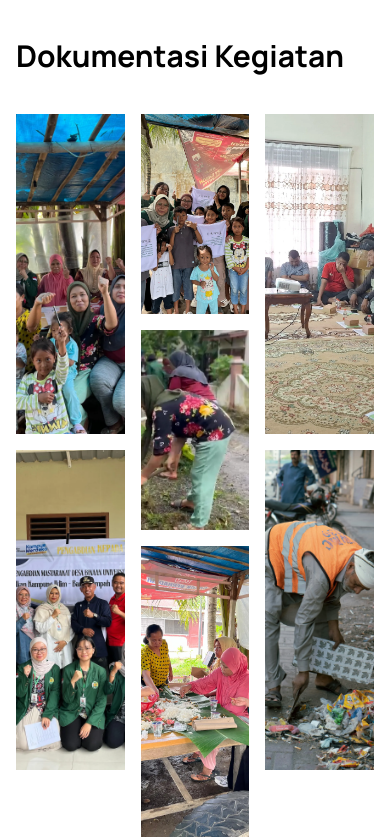
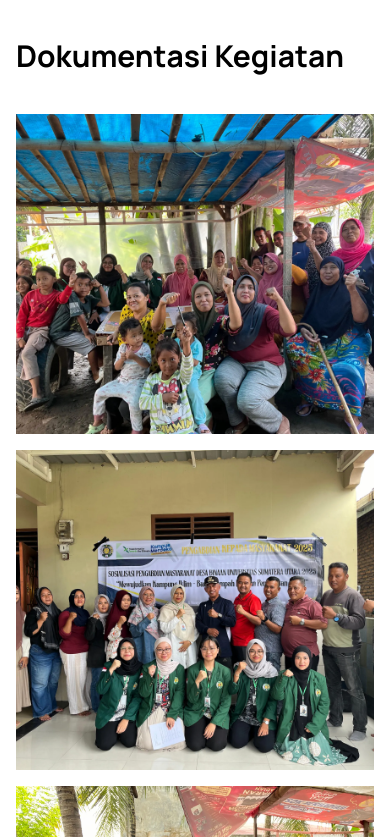
Before and after one commit to Bank-Sampah-Bandar-Khalipah/web-page, a React (Vite) app: page /about in a window 390 px wide. Shown: the part 2287-3124 px from the top of the page. Built offline with nearby package versions, Linux system fonts and the light colour scheme.

Commit message:
perbaikan responsive

```diff
--- a/src/Components/AboutPage/GaleryAbout.jsx
+++ b/src/Components/AboutPage/GaleryAbout.jsx
@@ -13,7 +13,7 @@ const GaleryAbout = () => {
     <section className='container mx-auto section-spacing'>
         <div className='space-y-10'>
             <h1 className='text-3xl font-bold'>Dokumentasi Kegiatan</h1>
-            <div class="grid grid-cols-3 gap-4">
+            <div class="grid md:grid-cols-3 gap-4">
                 <div className='space-y-4'>
                     <img src={Img1} alt="" className='w-full h-80 object-cover'/>
                     <img src={Img2} alt="" className='w-full h-80 object-cover'/>
--- a/src/Components/EducationPage/AchivementEdu.jsx
+++ b/src/Components/EducationPage/AchivementEdu.jsx
@@ -38,7 +38,7 @@ const AchivementEdu = () => {
         </div>
         <div className='text-center mt-20 space-y-4'>
             <p>Bersama Kita Pilah, Bersama Kita Jaga Bandar Khalipah.</p>
-            <h2 className='text-xl font-bold'>Bank Sampah Bandar Khalipah bukan hanya tempat menyetorkan sampah,<br className='hidden md:block'/> tetapi juga ruang tumbuhnya kesadaran warga akan pentingnya kebersihan dan cinta lingkungan. <br className='hidden md:block'/>Di sini, warga diajak memilah sampah dari rumah dan melihat nilai dari barang bekas, membangun <br className='hidden md:block'/>budaya yang lebih peduli pada alam.</h2>
+            <h2 className='text-lg md:text-xl font-bold'>Bank Sampah Bandar Khalipah bukan hanya tempat menyetorkan sampah,<br className='hidden lg:block'/> tetapi juga ruang tumbuhnya kesadaran warga akan pentingnya kebersihan dan cinta lingkungan. <br className='hidden lg:block'/>Di sini, warga diajak memilah sampah dari rumah dan melihat nilai dari barang bekas, membangun <br className='hidden lg:block'/>budaya yang lebih peduli pada alam.</h2>
         </div>
     </section>
   )
```
